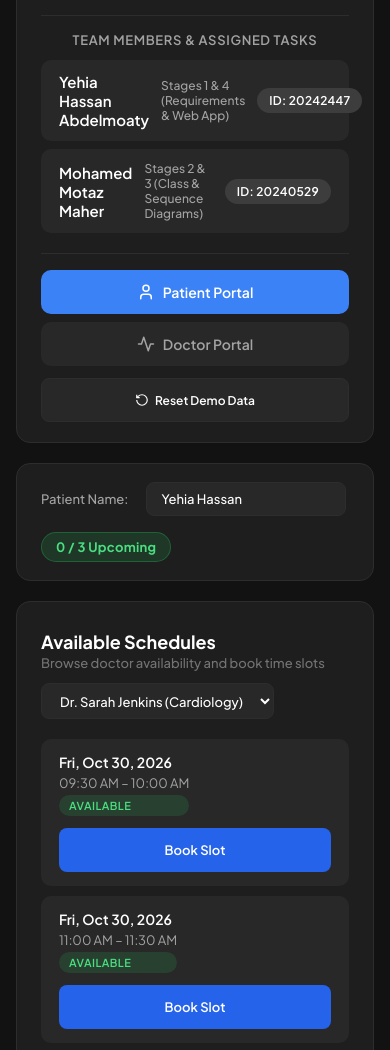
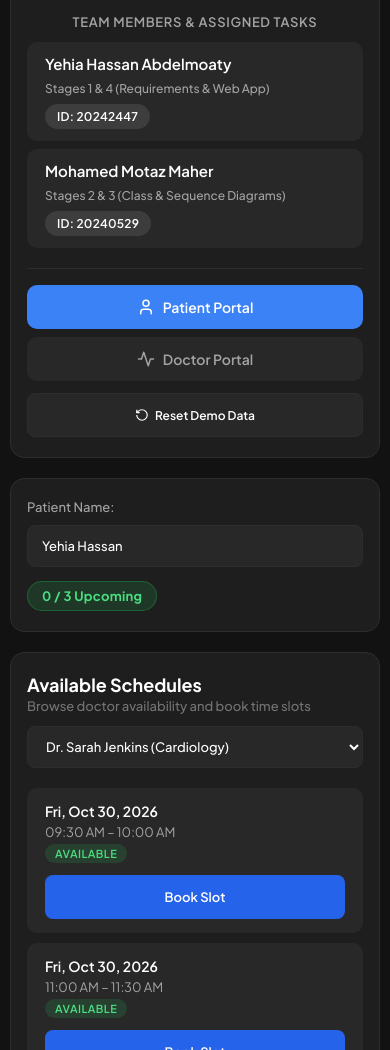
Before and after one commit to zzokm/Advanced-SWE-Lab-Task-2, a plain HTML site: page index.html in a window 390 px wide. Shown: the part 176-1226 px from the top of the page. Drawn offline with Linux system fonts and the light colour scheme.

Commit message:
Fix status badge width, enhance mobile responsiveness, and highlight live demo link in README

```diff
--- a/styles.css
+++ b/styles.css
@@ -433,6 +433,7 @@ h2 {
 .slot-info, .appointment-info, .request-info {
   display: flex;
   flex-direction: column;
+  align-items: flex-start;
   gap: 4px;
 }
 
@@ -453,13 +454,18 @@ h2 {
 }
 
 .status-badge {
-  display: inline-block;
-  padding: 4px 10px;
+  display: inline-flex;
+  align-items: center;
+  width: fit-content;
+  max-width: fit-content;
+  align-self: flex-start;
+  padding: 3px 10px;
   border-radius: 9999px;
   font-size: 11px;
   font-weight: 600;
   text-transform: uppercase;
   letter-spacing: 0.04em;
+  white-space: nowrap;
 }
 
 .status-available {
@@ -606,6 +612,14 @@ h2 {
 
 /* ================= Mobile Responsiveness (Requirement R7) ================= */
 @media (max-width: 850px) {
+  body {
+    padding: 14px 10px;
+  }
+
+  .card {
+    padding: 20px 16px;
+  }
+
   .two-column-grid {
     grid-template-columns: 1fr;
   }
@@ -648,5 +662,24 @@ h2 {
   .patient-profile, .doctor-profile {
     flex-direction: column;
     align-items: flex-start;
+    gap: 14px;
+  }
+
+  .patient-name-wrapper {
+    width: 100%;
+  }
+
+  .text-input, .select-input {
+    width: 100%;
+    min-height: 42px;
+  }
+
+  .filter-group, .doctor-selector-wrapper {
+    width: 100%;
+  }
+
+  .team-member {
+    flex-wrap: wrap;
+    gap: 8px;
   }
 }
```
Also changed, not shown: 1 other file.
